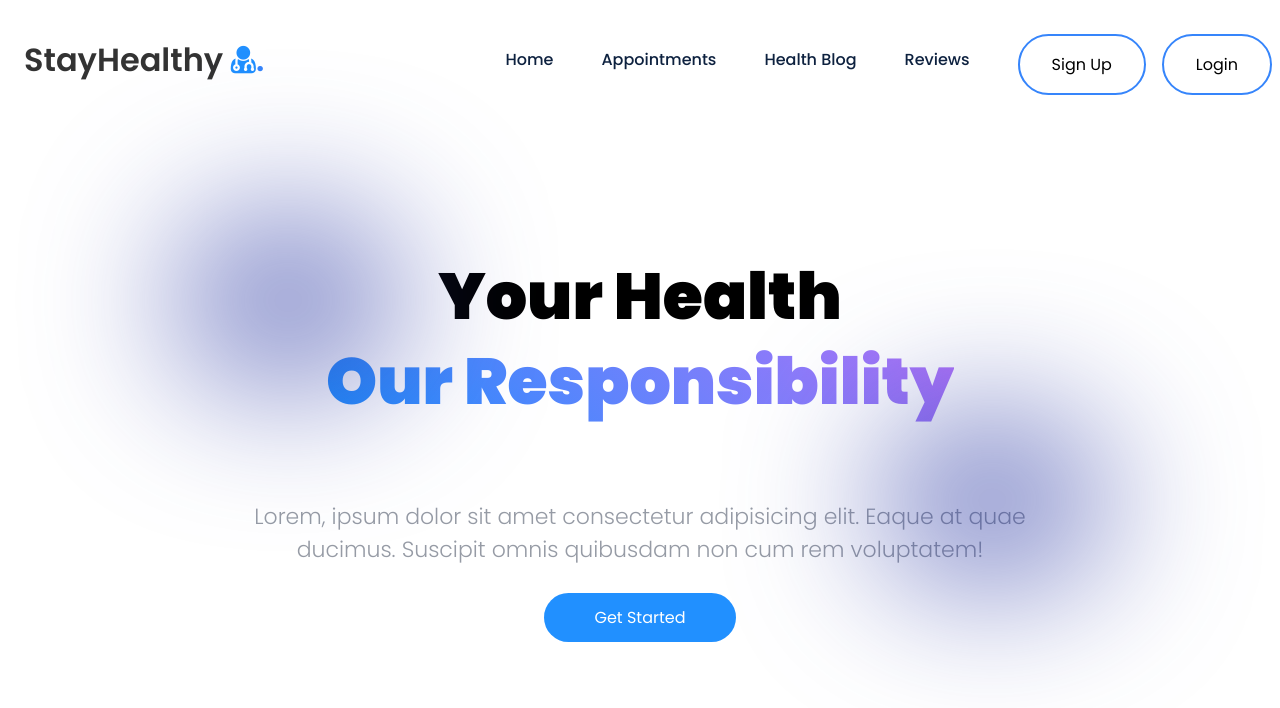
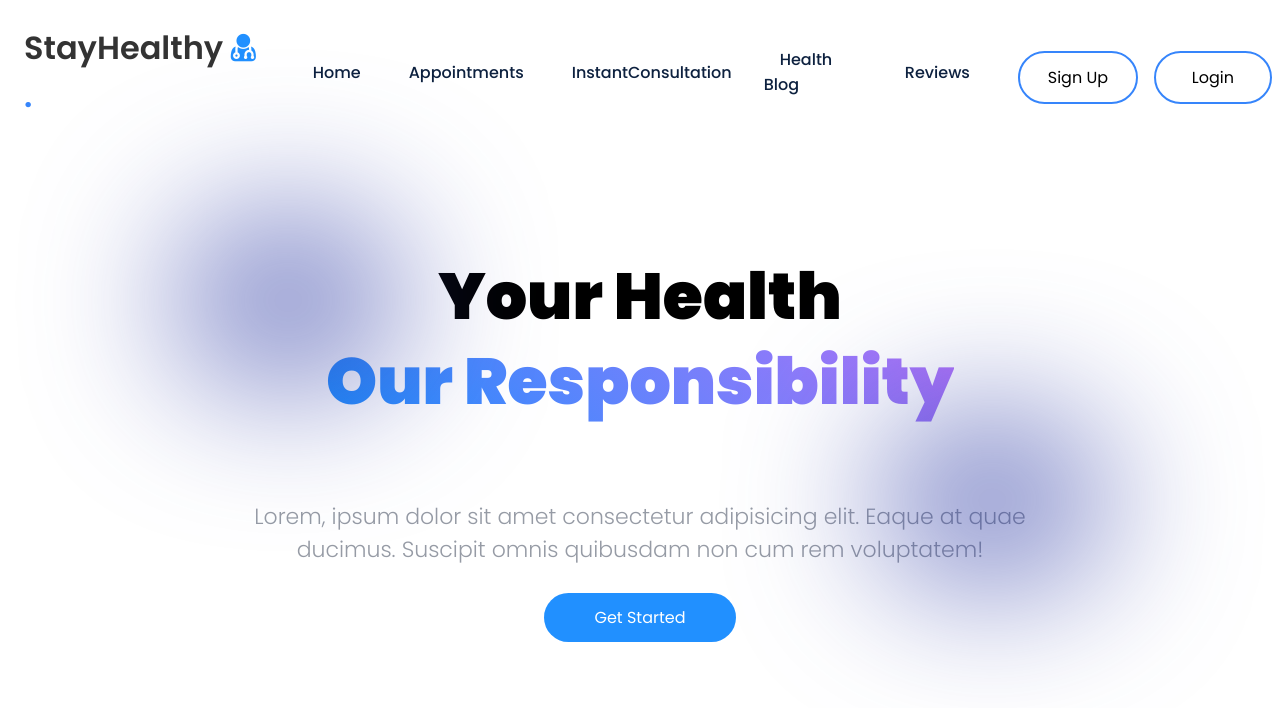
Before and after one commit to jordanmr1999/Capstone_React_Med, a React (Create React App) app: page / in a window 1280 px wide. Shown: the top 708 px of the page. Built offline with nearby package versions, Linux system fonts and the light colour scheme.

Commit message:
Integration fixes

```diff
--- a/src/App.js
+++ b/src/App.js
@@ -4,6 +4,7 @@ import Landing_Page from './Components/Landing_Page/Landing_Page';
 import Navbar from './Components/Navbar/Navbar';
 import Sign_Up from './Components/Sign_Up/Sign_Up';
 import Login from './Components/Login/Login';
+import InstantConsultation from './Components/InstantConsultationBooking/InstantConsultation';
 
 function App() {
 
@@ -15,6 +16,7 @@ function App() {
                 <Route path="/" element={<Landing_Page/>}/>
                 <Route path="/signup" element={<Sign_Up/>}/>
                 <Route path="/login" element={<Login/>}/>
+                <Route path="/instant-consultation" element={<InstantConsultation/>}/>
               </Routes>
 
         </BrowserRouter>
--- a/src/Components/Navbar/Navbar.js
+++ b/src/Components/Navbar/Navbar.js
@@ -67,7 +67,10 @@ const Navbar = () => {
                     <Link to="/">Home</Link>
                 </li>
                 <li className="link">
-                    <Link to="/search/doctors">Appointments</Link>
+                    <Link to="/appointments">Appointments</Link>
+                </li>
+                <li className="link">
+                    <Link to="/instant-consultation">InstantConsultation</Link>
                 </li>
                 <li className="link">
                     <Link to="/healthblog">Health Blog</Link>
```
